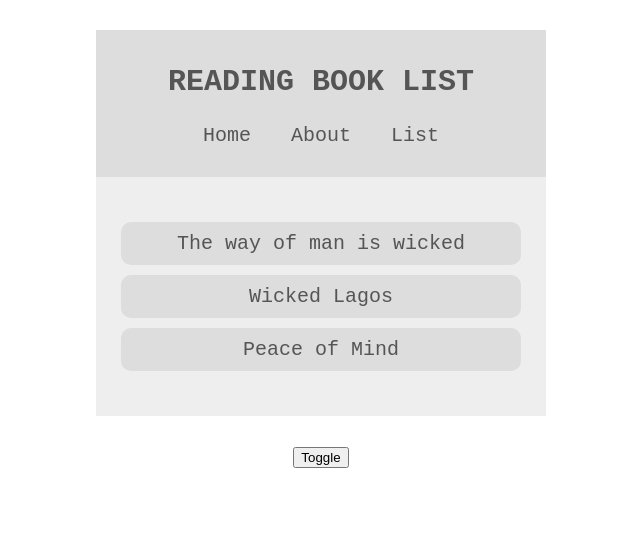
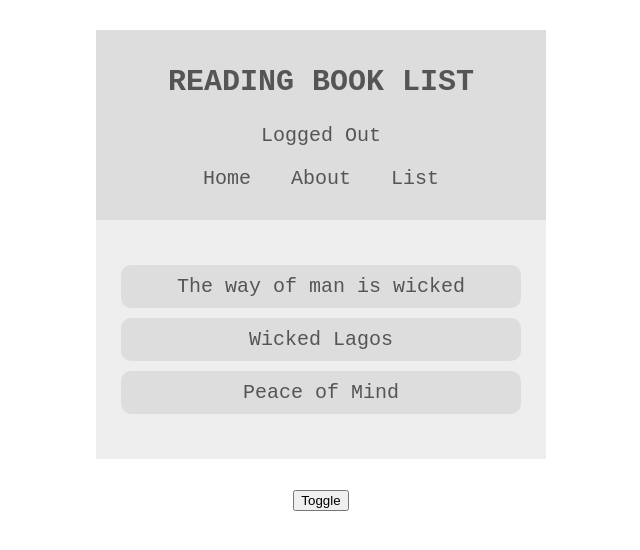
Before and after one commit to Legendary-Folah/readBookApp, a React (Create React App) app: page / in a window 1280 px wide. Shown: the top 550 px of the page, without its empty margins (319-959 px from the left). Built offline with nearby package versions, Linux system fonts and the light colour scheme.

Commit message:
hello there

```diff
--- a/src/Components/NavBar.js
+++ b/src/Components/NavBar.js
@@ -1,12 +1,15 @@
 import React, { Component } from 'react'
 import { ThemeContext } from '../Contexts/ThemeContext';
+import { AuthContext } from '../Contexts/AuthContext';
 
 class NavBar extends Component {
   render() {
     return (
+      <AuthContext.Consumer>{(authcontext) => (
         <ThemeContext.Consumer>
-          {(context) => {
-            const { isLightTheme, light, dark } = context;
+          {(themecontext) => {
+            const { isAuthenticated, toggleAuth } = authcontext;
+            const { isLightTheme, light, dark } = themecontext;
             const theme = isLightTheme ? light : dark;
             return (
               <nav style={{
@@ -14,6 +17,9 @@ class NavBar extends Component {
                 color: theme.syntax
                }}>
                   <h1>READING BOOK LIST</h1>
+                  <div onClick={toggleAuth}>
+                    {isAuthenticated ? 'Logged In' : 'Logged Out'}
+                  </div>
                   <ul>
                       <li>Home</li>
                       <li>About</li>
@@ -23,6 +29,8 @@ class NavBar extends Component {
             )
           }}
         </ThemeContext.Consumer>
+      )}
+      </AuthContext.Consumer>
     )
   }
 };
```
